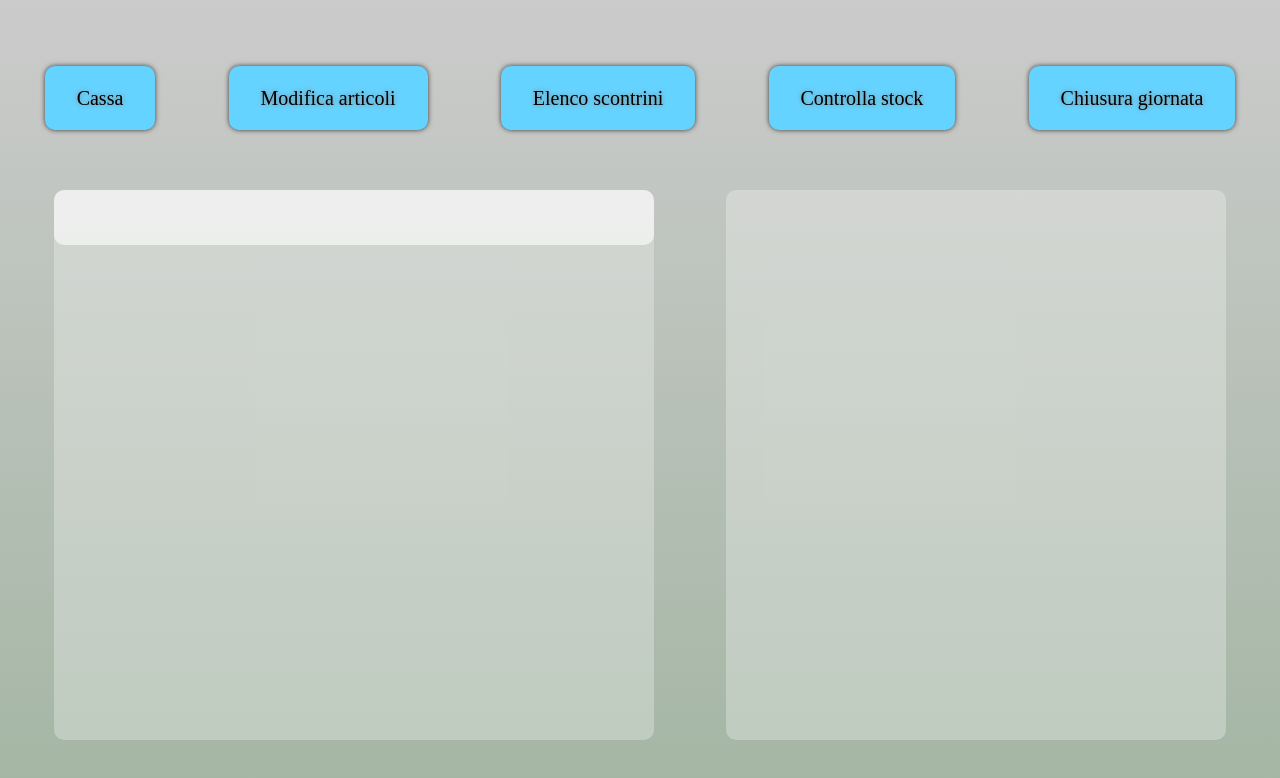
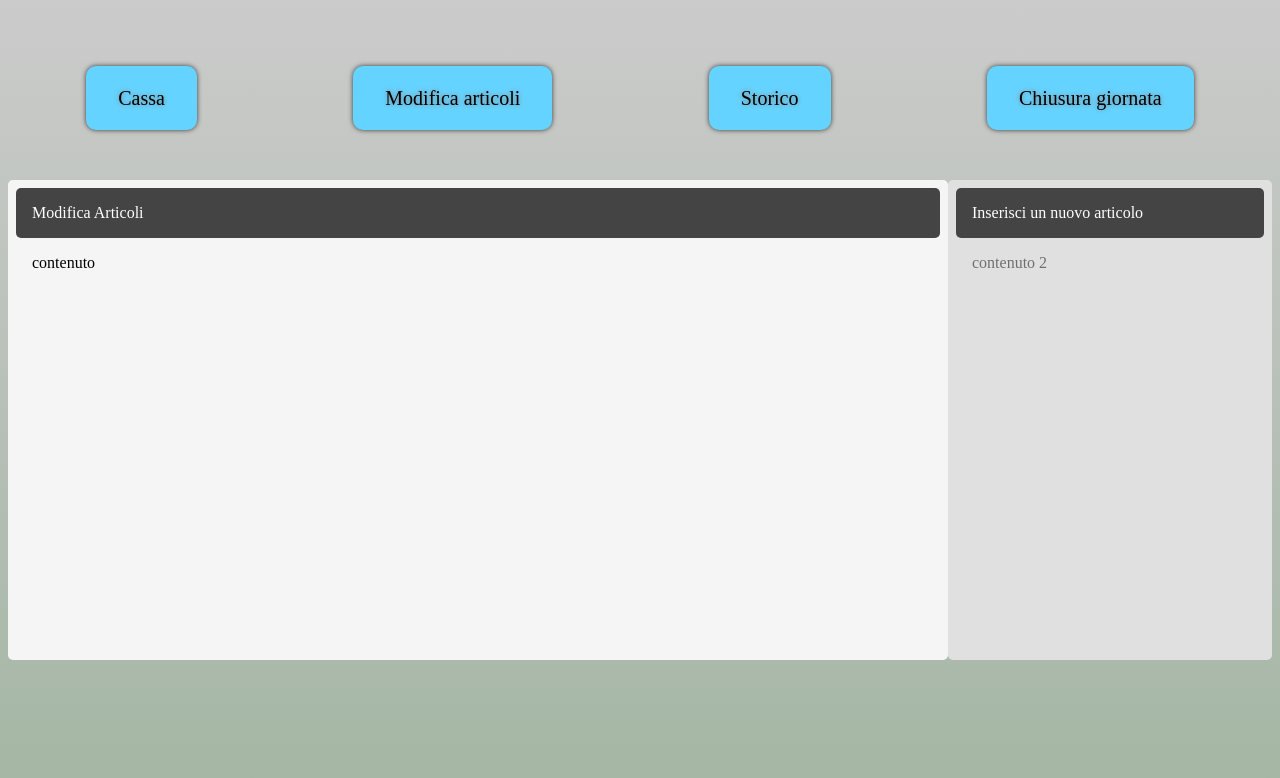
Before and after one commit to JDaver/SimpleCashSystem, a React (Vite) app in the folder Views/: page /ManageItem in a window 1280 px wide. Shown: the top 778 px of the page. Built offline with nearby package versions, Linux system fonts and the light colour scheme.

Commit message:
restilying of ManageItem component

```diff
--- a/Views/src/App.jsx
+++ b/Views/src/App.jsx
@@ -1,8 +1,7 @@
 import MyNavBar from "./Components/navBar";
 import {BrowserRouter, Routes, Route} from 'react-router-dom';
 import ManageItem from "./pages/ManageItem";
-import ReceiptColl from "./pages/ReceiptCollection";
-import CheckStackItem from "./pages/StackItem";
+import Collection from "./pages/Collection";
 import Terminate from "./pages/TerminateSession";
 import Home from "./pages/Home";
 import NotFound from './pages/NotFound';
@@ -17,8 +16,7 @@ function App() {
           <Routes>
             <Route path="/Home" element={<Home/>}/>
             <Route path="/ManageItem" element={<ManageItem/>}/>
-            <Route path="/ReceiptCollection" element={<ReceiptColl/>}/>
-            <Route path="/StackItem" element={<CheckStackItem/>}/>
+            <Route path="/Collection" element={<Collection/>}/>
             <Route path="/TerminateSession" element={<Terminate/>}/>
             <Route path="*" element={<NotFound/>}/>
           </Routes>
--- a/Views/src/Components/navBar.jsx
+++ b/Views/src/Components/navBar.jsx
@@ -5,8 +5,7 @@ function MyNavBar(){
          <div className="nav-bar">
          <Link className='nav-btn' to="../Home"> Cassa</Link  >
          <Link className='nav-btn'  to="../ManageItem"> Modifica articoli</Link  >
-         <Link className='nav-btn' to="../ReceiptCollection" > Elenco scontrini</Link  >
-         <Link className='nav-btn'  to="../StackItem"> Controlla stock</Link  >
+         <Link className='nav-btn' to="../Collection" > Storico</Link  >
          <Link className='nav-btn' to="../TerminateSession"> Chiusura giornata</Link >
          </div>
         </>
--- a/Views/src/index.css
+++ b/Views/src/index.css
@@ -156,37 +156,6 @@ h1{
 
 }
 
-/*MANAGE TABLE*/
-.manageItem-page{
-  display: flex;
-  padding: 10px;
-}
-.manage-table{
-  display: flex;
-  margin: 0 auto;
-  width: 600px;
-  height: 550px;
-  background-color: rgba(255, 255, 255, 0.288);
-  border-radius: 10px;
-}
-.header-table{
-  flex-direction: row;
-  width: 100%;
-  height: 10%;
-  background-color: rgba(255, 255, 255, 0.589);
-  border-radius: 10px;
-}
-.body-table{
-  flex-direction: column;
-}
-
-.insert-form{
-  margin: 0 auto;
-  width: 500px;
-  height: 550px;
-  background-color: rgba(255, 255, 255, 0.288);
-  border-radius: 10px;
-}
 
 
 @keyframes btnPress{
--- /dev/null
+++ b/Views/src/pages/Collection.jsx
@@ -0,0 +1,3 @@
+export default function Collection(){
+    return  <h1>collection page</h1>
+}
--- a/Views/src/pages/ManageItem.jsx
+++ b/Views/src/pages/ManageItem.jsx
@@ -1,30 +1,47 @@
-function ManageTable(){
+import { useState } from "react"
+import '../style/manage.css'
+
+function ManageTable({onClick,active}){
     return(
         <>
-            <div className="manage-table">
-                <div className="header-table"></div>
-                <div className="body-table"></div>
+            <div className={`manage-table ${active ? "active" : ""}`}>
+                <div className="header-table" onClick={()=> onClick("table")}>
+                    Modifica Articoli
+                </div>
+                <div className="body-table"> contenuto </div>
             </div>
         </>
     )
 }
 
-function InsertItem(){
+function InsertItem({onClick,active}){
     return(
         <>
-            <div className="insert-form">
-                <div></div>
+            <div className={`insert-table ${active ? "active" : ""}`}>
+                <div className="header-table" onClick={()=> onClick("insert")}>
+                    Inserisci un nuovo articolo
+                </div>
+                <div className="body-table"> contenuto 2</div>
             </div>
         </>
     )
 }
 
 export default function ManageItem(){
+    const [ selectedForm , setSelectedForm ] = useState("table");
+
     return  (
         <>
             <div className="manageItem-page">
-                <ManageTable/>
-                <InsertItem />
+                <ManageTable
+                    onClick = {setSelectedForm}
+                    active = {selectedForm === "table"}
+                />
+                <InsertItem
+                    onClick = {setSelectedForm}
+                    active = {selectedForm === "insert"}
+
+                />
             </div>
         </>
     )
--- a/Views/src/pages/ReceiptCollection.jsx
+++ /dev/null
@@ -1,3 +0,0 @@
-export default function ReceiptColl(){
-    return  <h1>collection page</h1>
-}
--- a/Views/src/pages/StackItem.jsx
+++ /dev/null
@@ -1,3 +0,0 @@
-export default function CheckStackItem(){
-    return  <h1>stock of item page</h1>
-}
--- /dev/null
+++ b/Views/src/style/manage.css
@@ -0,0 +1,47 @@
+/*MANAGE TABLE*/
+.manageItem-page {
+  display: flex;
+  flex-direction: row;
+  width: 100%;
+  height: 60vh;
+}
+
+.manage-table,
+.insert-table {
+  flex: 1;
+  transition: all 0.4s ease;
+  overflow: hidden;
+  padding: 0.5rem;
+  border-radius: 5px;
+}
+
+.manage-table.active,
+.insert-table.active {
+  flex: 3;
+  background-color: #f5f5f5;
+}
+
+.manage-table:not(.active),
+.insert-table:not(.active) {
+  flex: 1;
+  background-color: #e0e0e0;
+}
+
+.manage-table:not(.active) .body-table,
+.insert-table:not(.active) .body-table{
+    pointer-events: none;
+  opacity: 0.5;
+}
+
+.header-table {
+  background: #444;
+  color: white;
+  padding: 1rem;
+  cursor: pointer;
+  border: #444;
+  border-radius: 5px;
+}
+
+.body-table {
+  padding: 1rem;
+}
```
